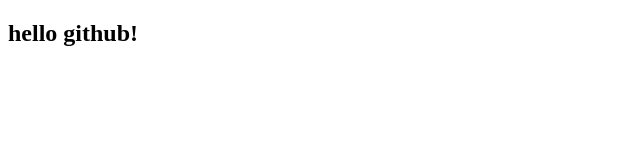
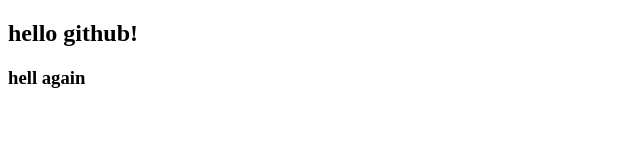
Before and after one commit to Jace0827/testRepos, a plain HTML site: page index.html in a window 1280 px wide. Shown: the full height of the page, 0-640 px from the left. Drawn offline with Linux system fonts and the light colour scheme.

Commit message:
[update] 한개더 추가

```diff
--- a/index.html
+++ b/index.html
@@ -7,5 +7,6 @@
 </head>
 <body>
     <h2>hello github!</h2>
+    <h3>hell again</h3>
 </body>
 </html>
```
